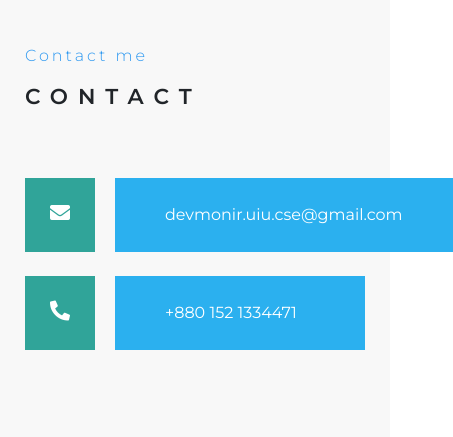
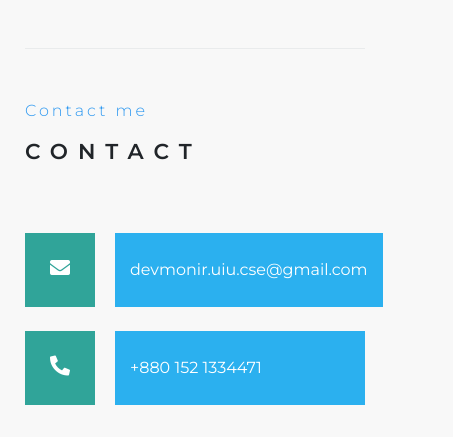
Before and after one commit to islam-monirul/portfolio-website, a plain HTML site: page index.html in a window 390 px wide. Shown: the part 11563-12000 px from the top of the page, 453 px wide, since content can reach past the window. Drawn offline with nearby package versions, Linux system fonts and the light colour scheme.

Commit message:
bug fixed

```diff
--- a/assets/css/style.css
+++ b/assets/css/style.css
@@ -1,7 +1,13 @@
 body{
   padding: 0;
   margin: 0;
+  background-color: #F8F8F8;
   font-family: 'Montserrat', sans-serif;
+}
+
+*{
+  padding: 0;
+  margin: 0;
 }
 
 h1, h2, h3, h4, h5, h6{
@@ -742,10 +748,17 @@ footer{
 }
 
 .content-box{
-  padding: 25px 50px;
+  padding: 25px 15px;
   background-color: #2bb0ef;
   margin-left: 20px;
-  width: 400px;
+  width: 40%;
+}
+
+.content-box2{
+  padding: 25px 15px;
+  background-color: #2bb0ef;
+  margin-left: 20px;
+  width: 40%;
 }
 
 /* preloader */
@@ -1169,12 +1182,45 @@ footer{
     height: 150px;
   }
 
-  .content-box{
+  /* .content-box{
     margin-left: 5px;
-  }
+  } */
 
   #about .box-stats{
     width: 100%;
     padding-left: 5px;
   }
 }
+
+@media only screen and (min-width: 1120px) and (max-width: 1200px){
+ .content-box{
+    width: 55%;
+  }
+  .content-box2{
+    width: 55%;
+  }
+}
+
+@media only screen and (min-width: 992px) and (max-width: 1119px){
+  .content-box{
+     width: 70%;
+   }
+   .content-box2{
+     width: 70%;
+   }
+ }
+
+ @media only screen and (max-width: 991px){
+  .content-box{
+     width: 100%;
+   }
+   .content-box2{
+     width: 100%;
+   }
+ }
+
+ @media only screen and (max-width: 500px){
+  #rightside{
+    padding-top: 80px;
+  }
+ }
--- a/index.html
+++ b/index.html
@@ -1372,7 +1372,6 @@
 							</div>
 							<!-- Wordpress Modal Ends -->
 
-
 							<!-- frontend modal starts -->
 							<!-- personal-website modal -->
 							<div class="modal fade" id="personal-website" data-backdrop="static" data-keyboard="false" tabindex="-1" aria-labelledby="personalLabel" aria-hidden="true">
@@ -1497,11 +1496,13 @@
 										<div class="mb-2 icon-box">
 											<i class="fas fa-envelope"></i>
 										</div>
-										<div class="mb-2 content-box">
+										<div class="mb-2 content-box2">
 											<a href="mailto:devmonir.uiu.cse@gmail.com">devmonir.uiu.cse@gmail.com</a>
 										</div>
 									</div>
-
+								</div>
+
+								<div class="row">
 									<div class="d-flex justify-content-start mb-3">
 										<div class="mb-2 icon-box">
 											<i class="fas fa-phone-alt"></i>
@@ -1511,6 +1512,7 @@
 										</div>
 									</div>
 								</div>
+
 							</div>
 						</section>
 					</div>
```
